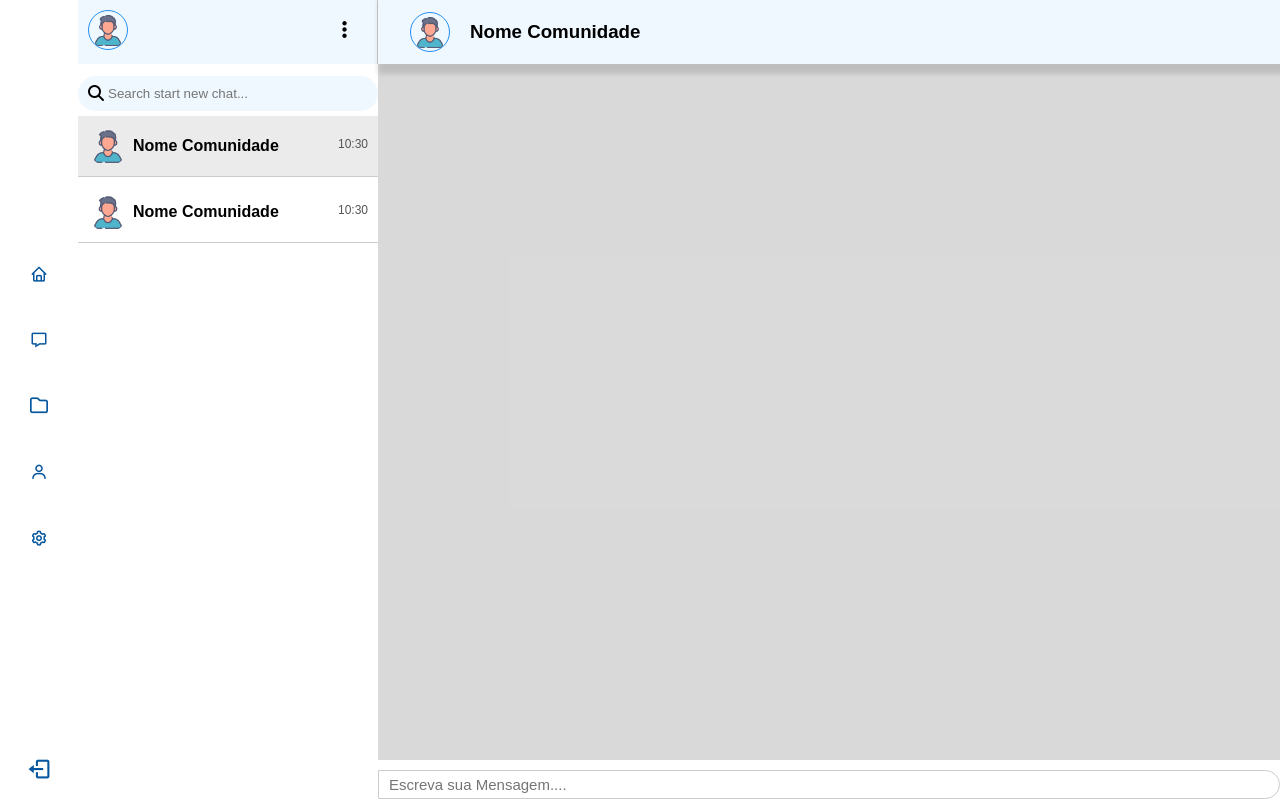
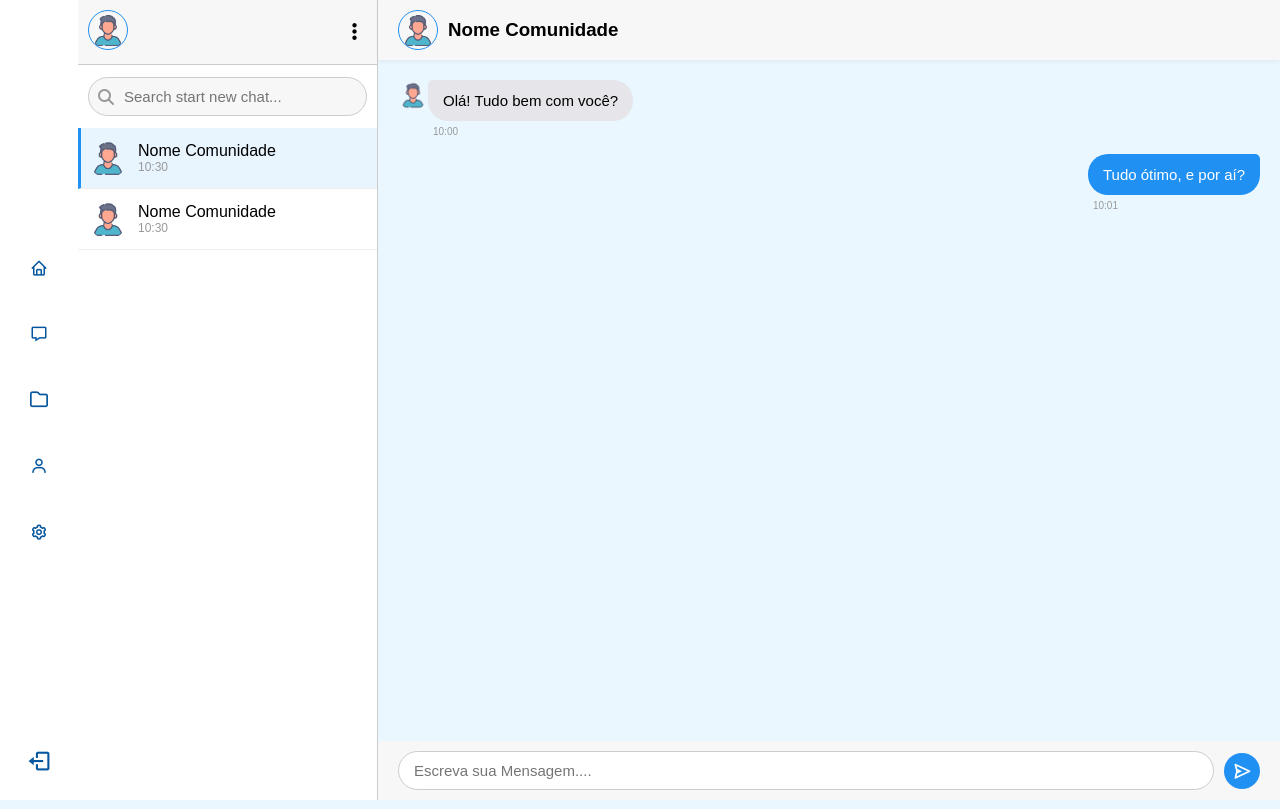
Before and after one commit to gabriel10silva/projetoBackEnd, a PHP site: page / in a window 1280 px wide. Run offline with PHP 8.4, Linux system fonts and the light colour scheme; the visitor is signed in with stand-in values (Sample User, id 1).

Commit message:
ajuste no css/html

```diff
--- a/tela_chat/index.php
+++ b/tela_chat/index.php
@@ -123,8 +123,23 @@ if (!isset($_SESSION['id'])) {
             </div>
 
             <div class="menssage">
+                <div class="message received">
+                    <img src="../uploads/profile.png" alt="Avatar do Contato" class="message-avatar">
+                    <div class="bubble-content">
+                        <p>Olá! Tudo bem com você?</p>
+                        <span class="time">10:00</span>
+                    </div>
+                </div>
+
+                <div class="message sent">
+                    <div class="bubble-content">
+                        <p>Tudo ótimo, e por aí?</p>
+                        <span class="time">10:01</span>
+                    </div>
+                </div>
 
             </div>
+
 
             <div class="menssageInput">
                 <input type="text" placeholder="Escreva sua Mensagem....">
--- a/tela_chat/style.css
+++ b/tela_chat/style.css
@@ -1,3 +1,13 @@
+:root {
+    --primary-blue: #2090f3;
+    --dark-blue: #05569e;
+    --background-light: #f7f7f7;
+    --chat-background: #eaf7ff;
+    --hover-background: rgba(32, 144, 243, 0.1);
+    --text-color-light: #999;
+    --shadow-light: 0 2px 4px rgba(0, 0, 0, 0.05);
+}
+
 * {
     margin: 0;
     padding: 0;
@@ -21,10 +31,11 @@ body {
     padding: 6px 14px;
     z-index: 99;
     transition: all 0.5s ease;
+    background: white;
 }
 
 .sidebar i {
-    color: #05569e;
+    color: var(--dark-blue);
     height: 60px;
     min-width: 50px;
     font-size: 28px;
@@ -33,7 +44,7 @@ body {
 }
 
 .sidebar .nav-list {
-    height: 100vh;
+    height: 100%;
     flex-direction: column;
     display: flex;
     justify-content: center;
@@ -102,7 +113,7 @@ body {
 .sidebar li a:hover .links_name,
 .sidebar li a:hover i {
     transition: all 0.5s ease;
-    color: #2090f3;
+    color: var(--primary-blue);
 }
 
 .sidebar li i {
@@ -117,7 +128,7 @@ body {
     height: 60px;
     width: 78px;
     left: 0;
-    bottom: -8px;
+    bottom: 0;
     padding: 10px 14px;
     transition: all 0.5s ease;
     overflow: hidden;
@@ -148,33 +159,44 @@ section.chat {
     left: 78px;
     transition: all 0.5s ease;
     z-index: 2;
+    width: calc(100% - 78px);
+}
+
+.chats {
+    display: flex;
+    flex-direction: column;
+    min-width: 300px;
+    border-right: 1px solid #ccc;
 }
 
 .chats .header {
     display: flex;
     justify-content: space-between;
-    width: 300px;
-    background-color: aliceblue;
-    border-right: 1px solid #ccc;
+    width: 100%;
+    min-height: 60px;
+    background-color: var(--background-light);
+    border-bottom: 1px solid #ccc;
+    padding: 10px;
 }
 
 .chats .header .logo-details img {
-    margin: 10px 10px;
     height: 40px;
-    cursor: pointer;
     width: 40px;
-    border: 1px solid #2090f3;
+    border: 1px solid var(--primary-blue);
     border-radius: 50%;
     transition: all .2s ease;
+    margin-right: 10px;
 }
 
 .chats .header .logo-details img:hover {
-    opacity: 0.2;
+    opacity: 0.5;
+    /* Ajuste sutil */
 }
 
 .chats .header ul {
     display: flex;
     list-style: none;
+    align-items: center;
 }
 
 .chats .header ul li {
@@ -183,159 +205,247 @@ section.chat {
 
 .chats .header ul li i {
     display: flex;
-    margin: 0 30px;
-    line-height: 60px;
+    margin: 0 10px;
+    line-height: 40px;
     font-size: 20px;
+    cursor: pointer;
 }
 
 .search-chat {
-    margin-top: 12px;
+    margin: 12px 10px;
+    position: relative;
 }
 
 .search-chat i {
     left: 10px;
     line-height: 35px;
-    top: auto;
+    top: 50%;
+    transform: translateY(-50%);
     position: absolute;
+    color: var(--text-color-light);
 }
 
 .search-chat input {
     outline: none;
     width: 100%;
     border-radius: 20px;
-    border: none;
-    background-color: aliceblue;
-    padding-left: 30px;
-    width: 300px;
-    padding-top: 10px;
-    padding-right: 10px;
-    padding-bottom: 10px;
+    border: 1px solid #ccc;
+    background-color: var(--background-light);
+    padding: 10px 10px 10px 35px;
+    font-size: 15px;
 }
 
 .chat-menssage {
     display: flex;
-    margin: 5px 0;
+    flex-direction: column;
+    overflow-y: auto;
+    flex-grow: 1;
 }
 
 .chat-menssage .card {
     display: flex;
     cursor: pointer;
     align-items: center;
-    gap: 5px;
+    gap: 10px;
     width: 100%;
-    border-bottom: 1px solid #ccc;
+    border-bottom: 1px solid #eee;
     padding: 10px;
+    transition: background-color 0.2s ease;
 }
 
 .chat-menssage .card.active {
-    background-color: #5755551e;
+    background-color: var(--hover-background);
+    border-left: 3px solid var(--primary-blue);
+    padding-left: 7px;
 }
 
 .chat-menssage .card:hover {
-    background-color: #5755551e;
+    background-color: var(--hover-background);
 }
 
 .chat-menssage .card .info {
     display: flex;
+    flex-direction: column;
+    width: 100%;
+}
+
+.chat-menssage .card .info .header-info {
+    display: flex;
     justify-content: space-between;
     width: 100%;
-
 }
 
 .chat-menssage .card img {
     height: 40px;
     width: 40px;
     border-radius: 50%;
+    min-width: 40px;
 }
 
 .chat-menssage .card .info h3 {
     font-size: 16px;
     margin: 0;
+    font-weight: 500;
+}
+
+.chat-menssage .card .info p {
+    font-size: 14px;
+    color: #575555;
+    white-space: nowrap;
+    overflow: hidden;
+    text-overflow: ellipsis;
 }
 
 .chat-menssage .card .info .timeChat {
     font-size: 12px;
-    color: #575555;
-    align-items: center;
+    color: var(--text-color-light);
     white-space: nowrap;
 }
 
-.chats .header {
-    display: flex;
-    justify-content: space-between;
-    width: 300px;
-    background-color: aliceblue;
-    border-right: 1px solid #ccc;
-}
-
-/* área de menssagem */
+/* Área de Mensagem (Conversa) */
 
 section.areaMenssage {
-    height: 100%;
+    display: flex;
+    flex-direction: column;
+    height: 100vh;
     width: 100%;
 }
 
 .headerMenssage {
     display: flex;
+    justify-content: space-between;
+    align-items: center;
     width: 100%;
-    padding: 12px;
-    background-color: aliceblue;
-    border-right: 1px solid #ccc;
-    box-shadow: 5px 5px 5px 5px rgba(0, 0, 0, 0.137);
+    min-height: 60px;
+    padding: 10px 20px;
+    background-color: var(--background-light);
+    box-shadow: var(--shadow-light);
+    z-index: 10;
 }
 
 .headerMenssage .logo {
     display: flex;
     align-items: center;
+    gap: 10px;
 }
 
 .headerMenssage .logo img {
     height: 40px;
     width: 40px;
-    margin: 0 20px;
     cursor: pointer;
-    border: 1px solid #2090f3;
+    border: 1px solid var(--primary-blue);
     border-radius: 50%;
     transition: all .2s ease;
 }
 
 .headerMenssage .logo img:hover {
-    opacity: 0.2;
+    opacity: 0.5;
+}
+
+.headerMenssage .actions i {
+    font-size: 20px;
+    cursor: pointer;
+    color: #575555;
+    margin-left: 15px;
+}
+
+.menssage {
+    background-color: var(--chat-background);
+    padding: 20px;
+    flex-grow: 1;
+    width: 100%;
+    overflow-y: auto;
+    display: flex;
+    flex-direction: column;
+}
+
+.message {
+    display: flex;
+    margin-bottom: 15px;
+    max-width: 80%;
+}
+
+.message-avatar {
+    height: 30px;
+    width: 30px;
+    border-radius: 50%;
+    object-fit: cover;
 }
 
 
-.menssage {
-    background-color: #57555538;
-    padding: 20px;
-    height: 87vh;
-    width: 100%;
+.message p {
+    padding: 10px 15px;
+    border-radius: 20px;
+    font-size: 15px;
+    line-height: 1.4;
+    position: relative;
+    word-wrap: break-word;
+    max-width: 100%;
+}
+
+.message .time {
+    font-size: 10px;
+    color: var(--text-color-light);
+    align-self: flex-end;
+    white-space: nowrap;
+    margin: 0 5px;
+}
+
+.message.received {
+    justify-content: flex-start;
+    margin-right: auto;
+}
+
+.message.received p {
+    background-color: #e5e5ea;
+    color: #000;
+    border-top-left-radius: 5px;
+}
+
+.message.sent {
+    justify-content: flex-end;
+    margin-left: auto;
+}
+
+.message.sent p {
+    background-color: var(--primary-blue);
+    color: #fff;
+    border-top-right-radius: 5px;
 }
 
 .menssageInput {
     display: flex;
     align-items: center;
     width: 100%;
+    padding: 10px 20px;
     gap: 10px;
-
+    background-color: var(--background-light);
 }
 
 .menssageInput input {
-    width: 92%;
-    margin: 10px 0;
+    flex-grow: 1;
+    /* OCUPA TODO O ESPAÇO ENTRE OS ÍCONES */
+    margin: 0;
+    /* Remove margens desnecessárias */
     border: 1px solid #ccc;
-    border-radius: 0 50px 50px 0;
-    padding: 5px;
+    border-radius: 20px;
+    /* Arredondamento uniforme */
+    padding: 10px 15px;
     font-size: 15px;
     outline: none;
-    padding-left: 10px;
 }
 
 .menssageInput i {
-    padding: 5px;
+    padding: 8px;
+    /* Aumentado o padding para melhor toque */
     border-radius: 50%;
     font-size: 20px;
-    background-color: #2090f3;
+    background-color: var(--primary-blue);
     color: #fff;
-    align-items: center;
+    cursor: pointer;
+    transition: background-color 0.2s ease;
+}
 
+.menssageInput i:hover {
+    background-color: var(--dark-blue);
 }
```
